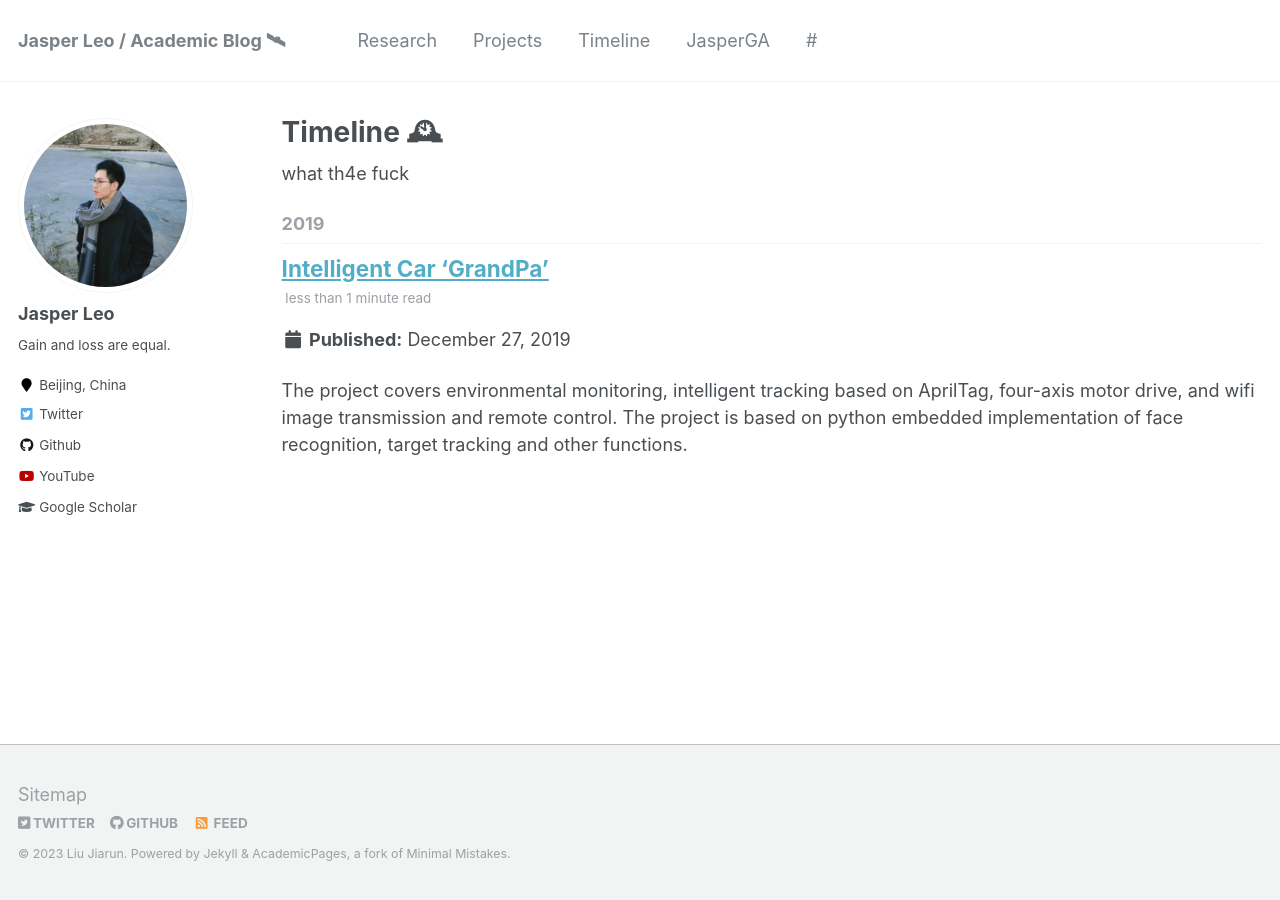
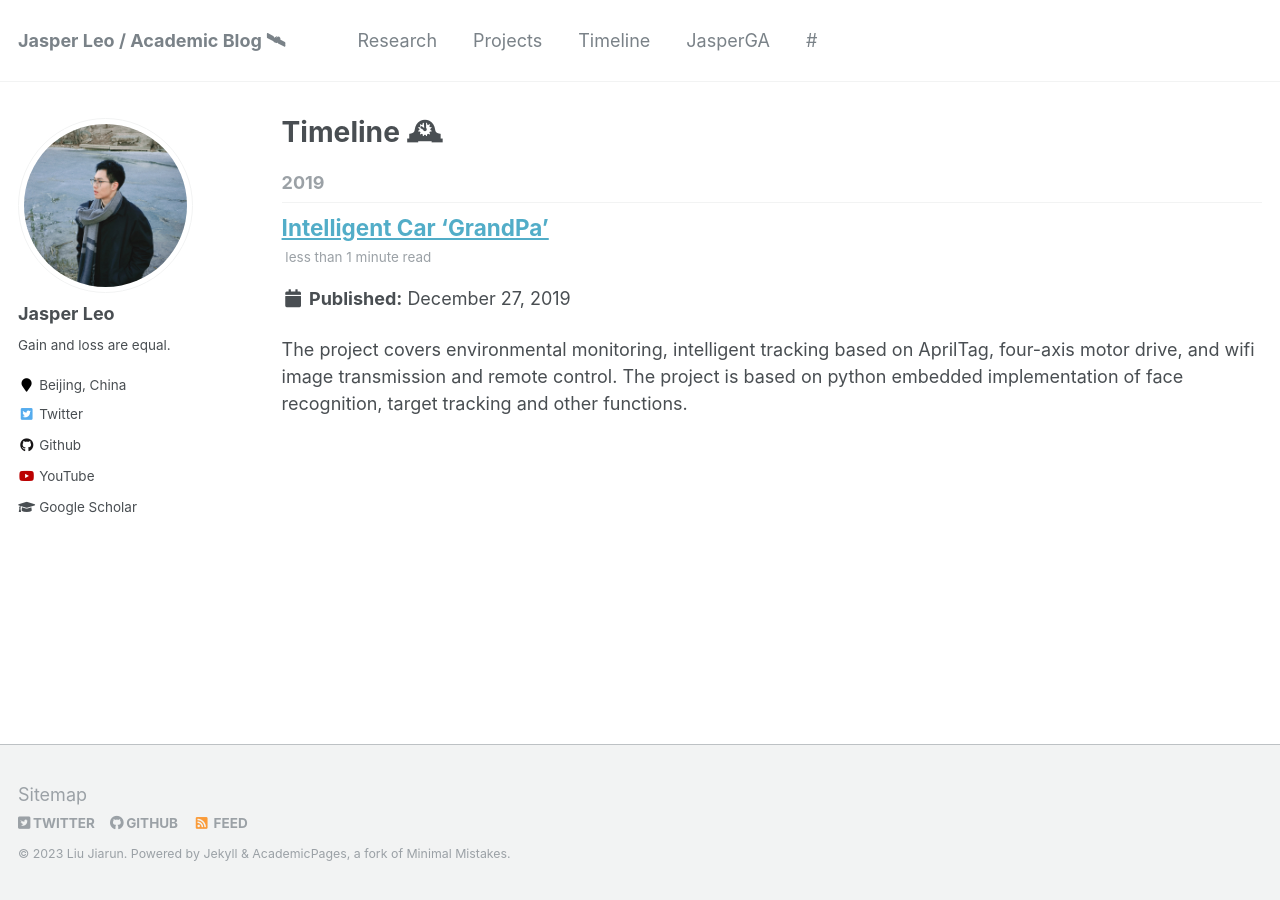
Before and after one commit to KLGR123/KLGR123.github.io, a Jekyll site: the page built from _pages/posts.html, in a window 1280 px wide. Built offline with Jekyll 4.4.1, drawn with Linux system fonts in a browser that asks for light colours.

Commit message:
Update posts.html

```diff
--- a/_pages/posts.html
+++ b/_pages/posts.html
@@ -7,7 +7,6 @@ redirect_from:
   - /wordpress/blog-posts/
 ---
 
-what th4e fuck
 
 {% include base_path %}
 {% capture written_year %}'None'{% endcapture %}
```
